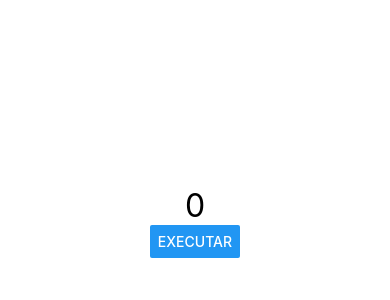
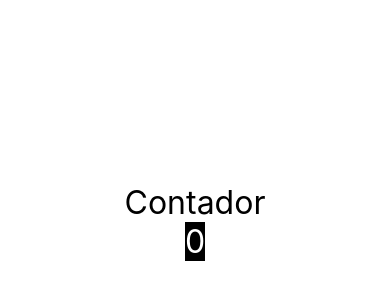
Before and after one commit to Graciliano-Barroso/exercicios-react-native, a React Native app: screen / in a window 390 px wide. Shown: the part 200-500 px from the top of the page. Built offline with nearby package versions, Linux system fonts and the light colour scheme.

Commit message:
feat: Usando comunicação direta e indireta

```diff
--- a/package.json
+++ b/package.json
@@ -10,8 +10,10 @@
     "lint": "eslint ."
   },
   "dependencies": {
+    "babel-preset-react-native": "2.1.0",
     "react": "18.1.0",
-    "react-native": "0.70.5"
+    "react-native": "0.70.5",
+    "react-native-gradle-plugin": "^0.72.1"
   },
   "devDependencies": {
     "@babel/core": "^7.12.9",
--- a/src/App.js
+++ b/src/App.js
@@ -2,7 +2,8 @@
 import React from "react";
 import { Button, SafeAreaView, StyleSheet } from "react-native";
 
-import Pai from "./components/indireta/Pai";
+import ContadorV2 from './components/Contador/ContadorV2'
+// import Pai from "./components/indireta/Pai";
 // import Pai from "./components/direta/Pai";
 // import Contador from "./components/Contador";
 // import Botao from "./components/Botao";
@@ -14,8 +15,9 @@ import Pai from "./components/indireta/Pai";
 
 export default () => (
     <SafeAreaView style={style.App}>
+        <ContadorV2 />
+        {/*
         <Pai />
-        {/*
         <Pai />
         <Contador inicial={100} passo={13} />
         <Contador />
--- /dev/null
+++ b/src/components/contador/ContadorDisplay.js
@@ -0,0 +1,23 @@
+import React from 'react';
+import { SafeAreaView, Text, StyleSheet } from 'react-native';
+import Estilo from '../estilo';
+
+export default props => {
+    return (
+        <SafeAreaView style={style.Display}>
+            <Text style={[Estilo.txtG, style.DisplayText]}>
+                {props.num}
+            </Text>
+        </SafeAreaView>
+    )
+}
+
+const style = StyleSheet.create({
+    Display: {
+        backgroundColor: '#000',
+        padding: 20
+    },
+    DisplayText: {
+        color: '#fff'
+    }
+});
--- /dev/null
+++ b/src/components/contador/ContadorV2.js
@@ -0,0 +1,17 @@
+import React, { useState } from 'react'
+import { SafeAreaView, Text } from 'react-native'
+import Estilo from '../estilo'
+
+import ContadorDisplay from './ContadorDisplay'
+
+export default props => {
+    const [num, setNum] = useState(0);
+    return (
+        <>
+            <Text style={Estilo.txtG}>
+                Contador
+            </Text>
+            <ContadorDisplay num={num} />
+        </>
+    )
+}
```
Also changed, not shown: 3 other files (tests, documents, lock files or other folders).
